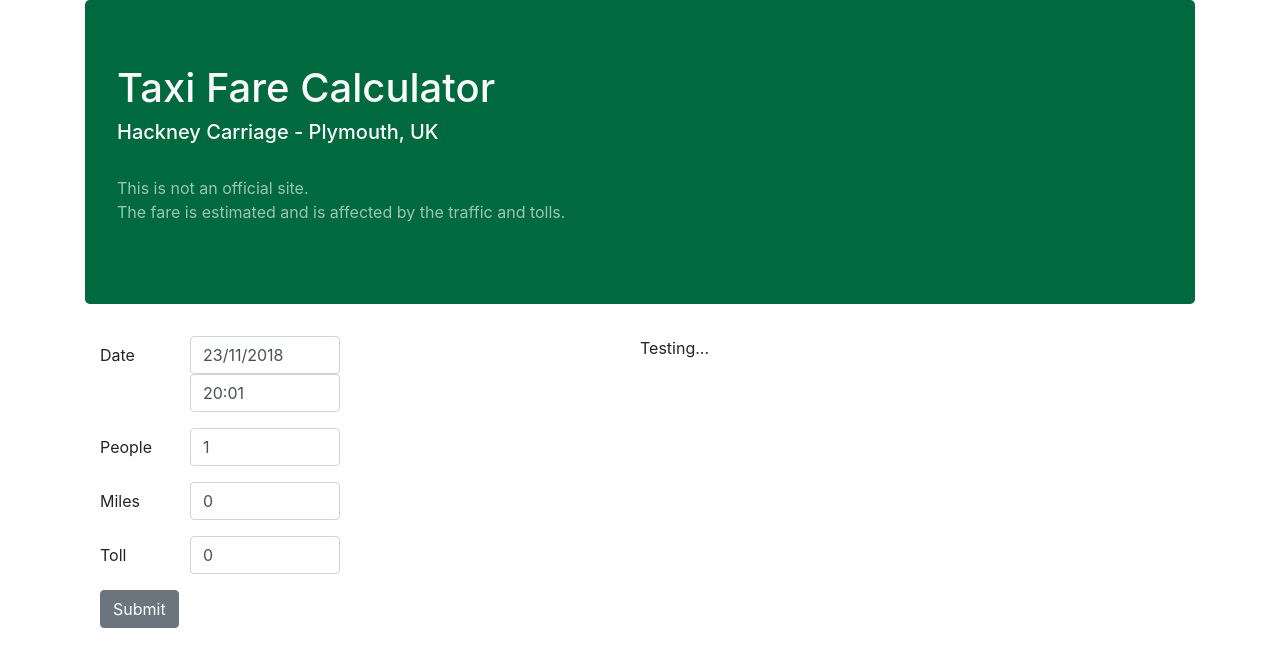
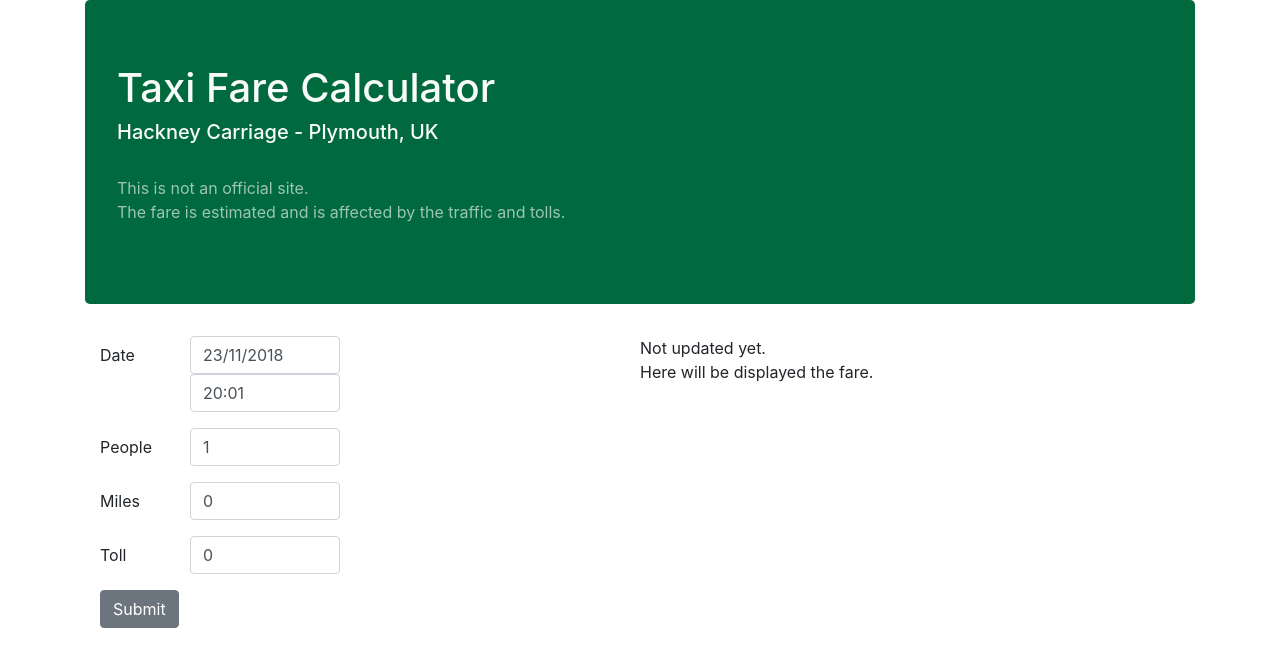
Before and after one commit to ionescuig/taxi-fares, a Django app: page / in a window 1280 px wide. Shown: the top 667 px of the page. Run offline with Django 3.2, Linux system fonts and the light colour scheme; some libraries are stand-ins or nearby versions.

Commit message:
Added comments in index page

```diff
--- a/src/templates/main/index.html
+++ b/src/templates/main/index.html
@@ -14,6 +14,8 @@
     <link rel="stylesheet" href="{% static 'css/index.css' %}">
 </head>
 <body>
+
+{#Details block#}
     <div class="container">
         <div class="jumbotron">
             <h1>Taxi Fare Calculator</h1>
@@ -26,7 +28,10 @@
             </p>
         </div>
 
+{#Main block#}
         <div class="container row">
+
+{#Input block#}
             <div class="col-sm-6">
                 <form class="form" method="POST">
                     {% csrf_token %}
@@ -43,13 +48,13 @@
                 </form>
             </div>
 
+{#Results block#}
             <div class="col-sm-4">
-                Testing...
+                Not updated yet.
+                <br>
+                Here will be displayed the fare.
             </div>
-
         </div>
-
-
     </div>
 
 
```
